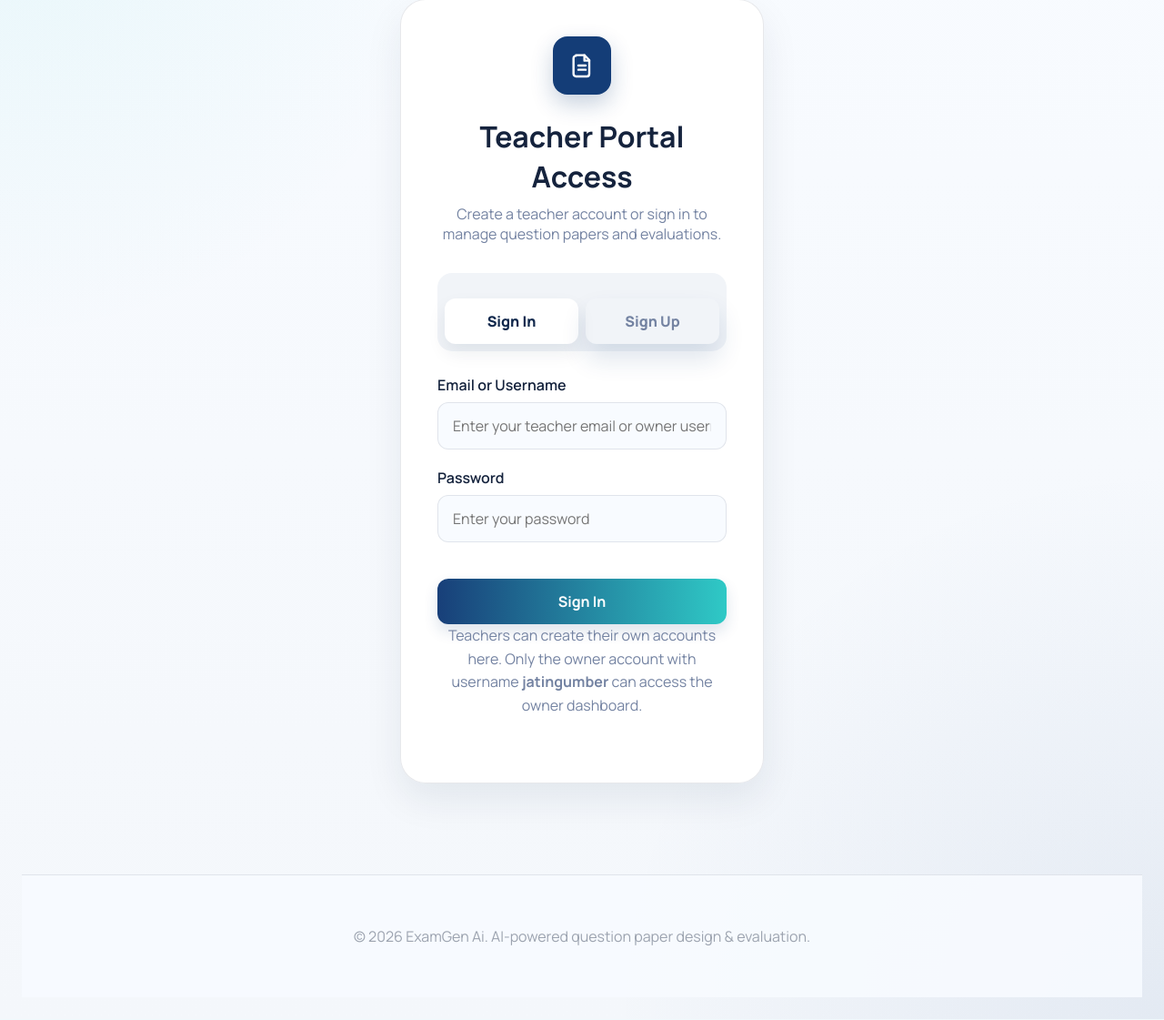
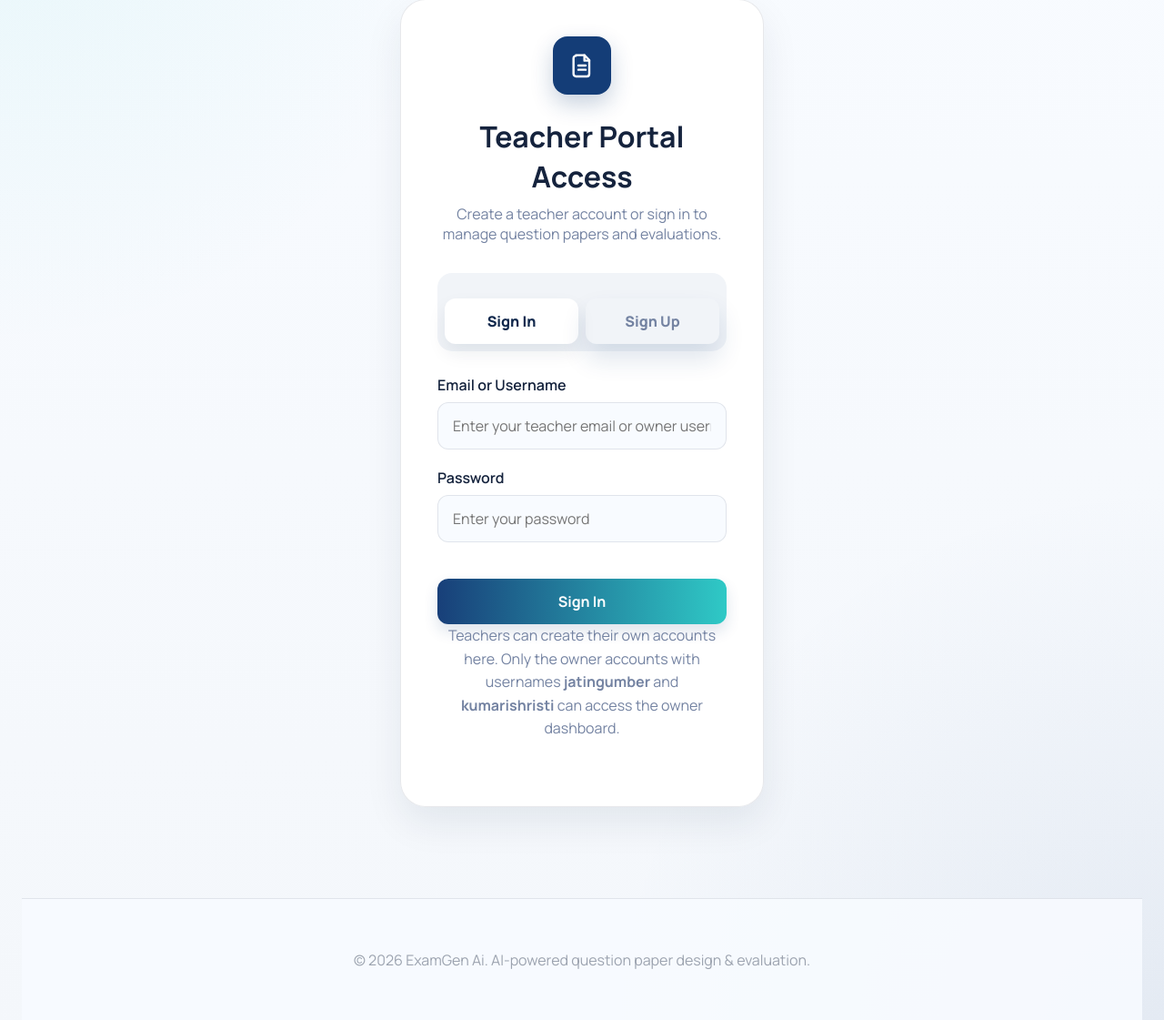
Before and after one commit to jatingumber786/ExamGenAI, a Flask app: page /auth in a window 1280 px wide. Shown: the part 125-1246 px from the top of the page at 91% size. Run offline with Flask 3, Linux system fonts and the light colour scheme.

Commit message:
Add second owner account access

```diff
--- a/backend/app.py
+++ b/backend/app.py
@@ -277,8 +277,10 @@ def owner_required(view):
     return wrapped_view
 
 
-OWNER_USERNAME = "jatingumber"
-OWNER_PASSWORD = "23bcs10547"
+OWNER_CREDENTIALS = {
+    "jatingumber": "23bcs10547",
+    "kumarishristi": "23bcs10551",
+}
 
 
 def allowed_file(filename: str) -> bool:
@@ -1076,11 +1078,11 @@ def auth():
             flash("Enter your email or username and password to sign in.", "danger")
             return render_template("auth.html", active_mode="login")
 
-        if login_id == OWNER_USERNAME and password == OWNER_PASSWORD:
+        if login_id in OWNER_CREDENTIALS and password == OWNER_CREDENTIALS[login_id]:
             session.clear()
             session["teacher_id"] = 0
-            session["teacher_name"] = "Jatin Gumber"
-            session["teacher_email"] = OWNER_USERNAME
+            session["teacher_name"] = "Jatin Gumber" if login_id == "jatingumber" else "Kumari Shristi"
+            session["teacher_email"] = login_id
             session["is_owner"] = True
             flash("Owner signed in successfully.", "success")
             return redirect(url_for("owner"))
--- a/frontend/templates/auth.html
+++ b/frontend/templates/auth.html
@@ -119,7 +119,7 @@
 
         <p class="auth-note">
             Teachers can create their own accounts here.
-            Only the owner account with username <strong>jatingumber</strong> can access the owner dashboard.
+            Only the owner accounts with usernames <strong>jatingumber</strong> and <strong>kumarishristi</strong> can access the owner dashboard.
         </p>
     </div>
 
```
Also changed, not shown: README.md.
